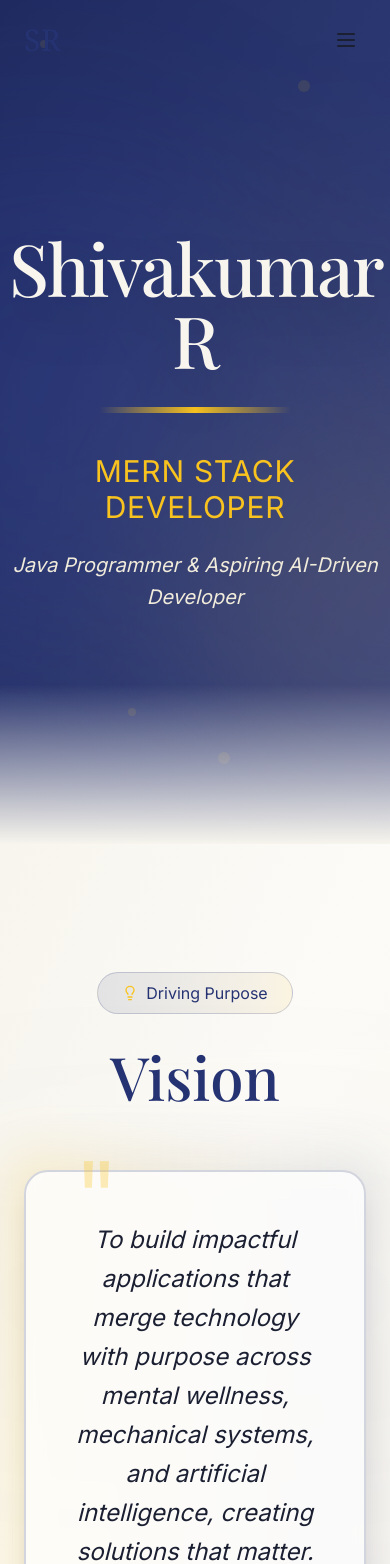
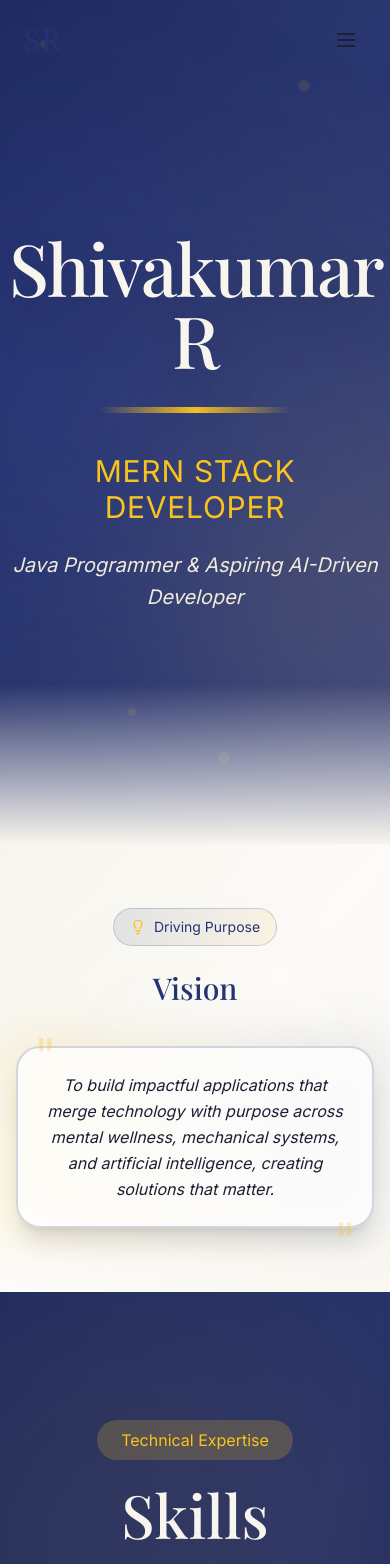
Before and after one commit to CoderShivakumar/folio-port, a React (Vite) app: page / in a window 390 px wide. Shown: the top 1564 px of the page. Built offline with nearby package versions, Linux system fonts and the light colour scheme; a web font is replaced by a local one.

Commit message:
modified vision.tsx

```diff
--- a/src/app/components/Vision.tsx
+++ b/src/app/components/Vision.tsx
@@ -4,9 +4,15 @@ import { vision } from '../../data/portfolio-data';
 
 export function Vision() {
   return (
-    <section id="vision" className="py-32 px-6 bg-gradient-to-br from-[hsl(45,40%,95%)] via-[hsl(45,35%,98%)] to-[hsl(45,40%,96%)] relative overflow-hidden">
+    <section
+      id="vision"
+      className="py-16 sm:py-24 md:py-32 px-4 sm:px-6 bg-gradient-to-br from-[hsl(45,40%,95%)] via-[hsl(45,35%,98%)] to-[hsl(45,40%,96%)] relative overflow-hidden"
+    >
       <div className="absolute inset-0 opacity-20">
-        <div className="absolute top-1/2 left-1/2 -translate-x-1/2 -translate-y-1/2 w-[800px] h-[400px] bg-gradient-to-r from-[hsl(230,50%,30%)]/10 to-[hsl(45,95%,55%)]/10 rounded-full blur-[100px]"></div>
+        <div className="absolute top-1/2 left-1/2 -translate-x-1/2 -translate-y-1/2
+        w-[300px] sm:w-[500px] md:w-[800px]
+        h-[200px] sm:h-[300px] md:h-[400px]
+        bg-gradient-to-r from-[hsl(230,50%,30%)]/10 to-[hsl(45,95%,55%)]/10 rounded-full blur-[100px]"></div>
       </div>
 
       <div className="max-w-5xl mx-auto relative z-10">
@@ -21,13 +27,17 @@ export function Vision() {
             initial={{ opacity: 0, scale: 0.8 }}
             whileInView={{ opacity: 1, scale: 1 }}
             viewport={{ once: true }}
-            className="inline-flex items-center gap-2 px-6 py-2 bg-gradient-to-r from-[hsl(230,50%,30%)]/10 to-[hsl(45,95%,55%)]/10 rounded-full mb-8 border border-[hsl(230,50%,30%)]/20"
+            className="inline-flex items-center gap-2 px-4 sm:px-6 py-2 bg-gradient-to-r from-[hsl(230,50%,30%)]/10 to-[hsl(45,95%,55%)]/10 rounded-full mb-6 sm:mb-8 border border-[hsl(230,50%,30%)]/20"
           >
             <Lightbulb className="w-4 h-4 text-[hsl(45,95%,55%)]" />
-            <span className="text-[hsl(230,50%,30%)]">Driving Purpose</span>
+            <span className="text-[hsl(230,50%,30%)] text-sm sm:text-base">
+              Driving Purpose
+            </span>
           </motion.div>
 
-          <h2 className="text-6xl md:text-7xl text-[hsl(230,50%,30%)] mb-16">Vision</h2>
+          <h2 className="text-3xl sm:text-4xl md:text-6xl lg:text-7xl text-[hsl(230,50%,30%)] mb-10 sm:mb-16">
+            Vision
+          </h2>
 
           <motion.div
             initial={{ opacity: 0, scale: 0.95 }}
@@ -36,13 +46,26 @@ export function Vision() {
             transition={{ delay: 0.2, duration: 0.8 }}
             className="relative"
           >
-            <div className="absolute -inset-4 bg-gradient-to-r from-[hsl(45,95%,55%)]/20 to-[hsl(230,50%,30%)]/10 rounded-3xl blur-xl"></div>
-            <blockquote className="relative bg-white/80 backdrop-blur-sm p-12 rounded-3xl border-2 border-[hsl(230,15%,85%)] shadow-xl">
-              <div className="absolute -top-6 left-12 text-8xl text-[hsl(45,95%,55%)]/30 select-none">"</div>
-              <p className="text-2xl md:text-3xl text-[hsl(230,30%,15%)] italic leading-relaxed relative z-10">
+            <div className="absolute -inset-2 sm:-inset-4 bg-gradient-to-r from-[hsl(45,95%,55%)]/20 to-[hsl(230,50%,30%)]/10 rounded-3xl blur-xl"></div>
+
+            <blockquote className="relative bg-white/80 backdrop-blur-sm p-6 sm:p-8 md:p-12 rounded-3xl border-2 border-[hsl(230,15%,85%)] shadow-xl">
+
+              <div className="absolute -top-4 sm:-top-6 left-4 sm:left-8 md:left-12
+              text-5xl sm:text-6xl md:text-8xl
+              text-[hsl(45,95%,55%)]/30 select-none">
+                "
+              </div>
+
+              <p className="text-base sm:text-lg md:text-2xl lg:text-3xl text-[hsl(230,30%,15%)] italic leading-relaxed relative z-10">
                 {vision.quote}
               </p>
-              <div className="absolute -bottom-6 right-12 text-8xl text-[hsl(45,95%,55%)]/30 select-none rotate-180">"</div>
+
+              <div className="absolute -bottom-4 sm:-bottom-6 right-4 sm:right-8 md:right-12
+              text-5xl sm:text-6xl md:text-8xl
+              text-[hsl(45,95%,55%)]/30 select-none rotate-180">
+                "
+              </div>
+
             </blockquote>
           </motion.div>
         </motion.div>
```
